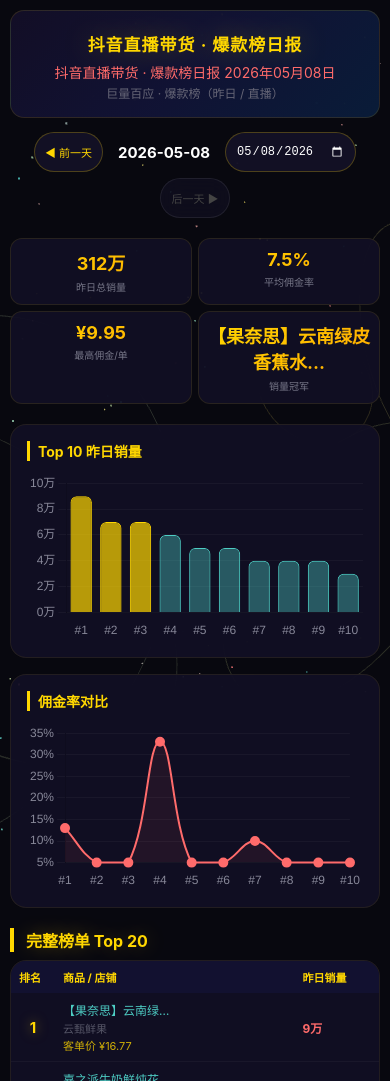
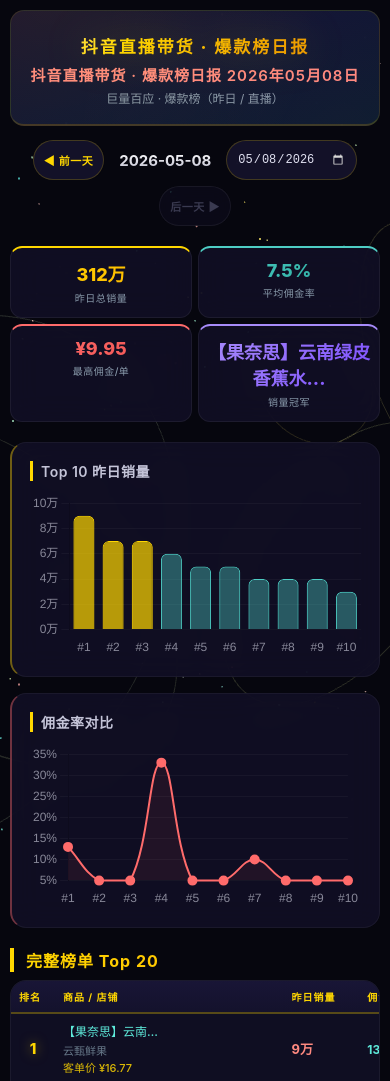
Before and after one commit to YuZe1223/daily-report, a plain HTML site: page index.html in a window 390 px wide. Shown: the top 1081 px of the page. Drawn offline with nearby package versions, Linux system fonts and the light colour scheme; animation ran at ten frames a second.

Commit message:
Enhanced typography & color scheme with gradients and richer palette

```diff
--- a/index.html
+++ b/index.html
@@ -8,77 +8,99 @@
 <script src="https://cdn.jsdelivr.net/npm/three@0.160.0/build/three.min.js"></script>
 <style>
 *{margin:0;padding:0;box-sizing:border-box}
-body{font-family:-apple-system,BlinkMacSystemFont,'PingFang SC','Microsoft YaHei',sans-serif;background:#08080f;color:#e0e0e0;overflow-x:hidden;-webkit-tap-highlight-color:transparent}
+body{font-family:-apple-system,BlinkMacSystemFont,'PingFang SC','Microsoft YaHei',sans-serif;background:#06060e;color:#d4d4e0;overflow-x:hidden;-webkit-tap-highlight-color:transparent}
 #bg-canvas{position:fixed;top:0;left:0;width:100%;height:100%;z-index:0;pointer-events:none}
 .container{position:relative;z-index:1;max-width:1100px;margin:0 auto;padding:16px}
-.header{text-align:center;padding:28px 16px 22px;background:linear-gradient(135deg,rgba(20,15,40,.92),rgba(18,20,55,.92),rgba(10,30,60,.92));border-radius:20px;margin-bottom:20px;border:1px solid rgba(255,215,0,.12);backdrop-filter:blur(20px);-webkit-backdrop-filter:blur(20px)}
-.header h1{font-size:clamp(18px,4vw,28px);color:#ffd700;margin-bottom:6px;letter-spacing:1px;text-shadow:0 0 30px rgba(255,215,0,.3)}
-.header .date{color:#ff6b6b;font-size:14px;margin-top:4px}
-.header .sub{color:#667;font-size:12px;margin-top:2px}
+
+.header{text-align:center;padding:30px 16px 24px;background:linear-gradient(160deg,rgba(25,18,50,.94) 0%,rgba(15,22,55,.94) 50%,rgba(8,28,50,.94) 100%);border-radius:20px;margin-bottom:20px;border:1px solid rgba(255,215,0,.15);border-bottom:2px solid rgba(255,215,0,.2);backdrop-filter:blur(20px);-webkit-backdrop-filter:blur(20px);position:relative;overflow:hidden}
+.header::before{content:'';position:absolute;top:-50%;left:-50%;width:200%;height:200%;background:radial-gradient(circle at 30% 20%,rgba(255,215,0,.06) 0%,transparent 50%),radial-gradient(circle at 70% 80%,rgba(255,107,107,.04) 0%,transparent 50%);pointer-events:none}
+.header h1{font-size:clamp(18px,4vw,28px);background:linear-gradient(135deg,#ffe680 0%,#ffd700 30%,#f0a500 70%,#e08900 100%);-webkit-background-clip:text;-webkit-text-fill-color:transparent;background-clip:text;margin-bottom:6px;letter-spacing:2px;font-weight:800;text-shadow:none;filter:drop-shadow(0 0 20px rgba(255,215,0,.25))}
+.header .date{color:#ff8a80;font-size:15px;margin-top:6px;font-weight:600;letter-spacing:1px}
+.header .sub{color:#8899aa;font-size:12px;margin-top:4px;font-weight:400}
+
 .date-nav{display:flex;justify-content:center;align-items:center;gap:10px;margin-bottom:20px;flex-wrap:wrap}
-.date-nav button{background:rgba(20,18,40,.85);color:#ffd700;border:1px solid rgba(255,215,0,.25);padding:10px 18px;border-radius:25px;cursor:pointer;font-size:14px;transition:all .25s;backdrop-filter:blur(10px);-webkit-backdrop-filter:blur(10px);min-height:44px}
-.date-nav button:hover{background:rgba(255,215,0,.12);border-color:#ffd700;box-shadow:0 0 20px rgba(255,215,0,.15)}
-.date-nav button:disabled{color:#444;border-color:rgba(255,255,255,.08);cursor:not-allowed;box-shadow:none;background:rgba(20,18,40,.5)}
-.date-nav .current-date{font-size:clamp(15px,3vw,18px);font-weight:bold;color:#fff;min-width:110px;text-align:center}
-.date-nav input[type=date]{background:rgba(20,18,40,.85);color:#fff;border:1px solid rgba(255,215,0,.25);padding:8px 14px;border-radius:25px;font-size:14px;backdrop-filter:blur(10px);-webkit-backdrop-filter:blur(10px);min-height:44px}
-.date-nav input[type=date]::-webkit-calendar-picker-indicator{filter:invert(1)}
+.date-nav button{background:rgba(22,20,45,.88);color:#ffd700;border:1px solid rgba(255,215,0,.2);padding:10px 18px;border-radius:25px;cursor:pointer;font-size:14px;font-weight:600;transition:all .25s;backdrop-filter:blur(10px);-webkit-backdrop-filter:blur(10px);min-height:44px;letter-spacing:.5px}
+.date-nav button:hover{background:rgba(255,215,0,.15);border-color:#ffd700;box-shadow:0 0 24px rgba(255,215,0,.2);transform:translateY(-1px)}
+.date-nav button:disabled{color:#3a3a50;border-color:rgba(255,255,255,.06);cursor:not-allowed;box-shadow:none;background:rgba(18,16,38,.4);transform:none}
+.date-nav .current-date{font-size:clamp(15px,3vw,18px);font-weight:700;background:linear-gradient(180deg,#ffffff,#c0c0d0);-webkit-background-clip:text;-webkit-text-fill-color:transparent;background-clip:text;min-width:110px;text-align:center}
+.date-nav input[type=date]{background:rgba(22,20,45,.88);color:#e0e0f0;border:1px solid rgba(255,215,0,.2);padding:8px 14px;border-radius:25px;font-size:14px;backdrop-filter:blur(10px);-webkit-backdrop-filter:blur(10px);min-height:44px;font-weight:500}
+.date-nav input[type=date]::-webkit-calendar-picker-indicator{filter:invert(.85)}
+
 .stats-row{display:grid;grid-template-columns:repeat(4,1fr);gap:12px;margin-bottom:20px}
-.stat-card{background:rgba(18,16,38,.85);border-radius:16px;padding:18px 12px;text-align:center;border:1px solid rgba(255,215,0,.1);backdrop-filter:blur(15px);-webkit-backdrop-filter:blur(15px);transition:all .3s}
-.stat-card:hover{border-color:rgba(255,215,0,.3);transform:translateY(-2px);box-shadow:0 8px 30px rgba(0,0,0,.3)}
-.stat-card .value{font-size:clamp(20px,3.5vw,30px);font-weight:bold;background:linear-gradient(135deg,#ffd700,#ffaa00);-webkit-background-clip:text;-webkit-text-fill-color:transparent;background-clip:text}
-.stat-card .label{font-size:11px;color:#778;margin-top:4px}
+.stat-card{background:rgba(18,16,38,.85);border-radius:16px;padding:20px 12px;text-align:center;border:1px solid rgba(255,255,255,.06);backdrop-filter:blur(15px);-webkit-backdrop-filter:blur(15px);transition:all .3s;position:relative;overflow:hidden}
+.stat-card:nth-child(1){border-top:2px solid #ffd700}
+.stat-card:nth-child(2){border-top:2px solid #4ecdc4}
+.stat-card:nth-child(3){border-top:2px solid #ff6b6b}
+.stat-card:nth-child(4){border-top:2px solid #a78bfa}
+.stat-card:hover{transform:translateY(-2px);box-shadow:0 12px 40px rgba(0,0,0,.35)}
+.stat-card .value{font-size:clamp(20px,3.5vw,30px);font-weight:800;margin-bottom:2px}
+.stat-card:nth-child(1) .value{background:linear-gradient(135deg,#ffd700,#ffb300);-webkit-background-clip:text;-webkit-text-fill-color:transparent;background-clip:text}
+.stat-card:nth-child(2) .value{background:linear-gradient(135deg,#4ecdc4,#26a69a);-webkit-background-clip:text;-webkit-text-fill-color:transparent;background-clip:text}
+.stat-card:nth-child(3) .value{background:linear-gradient(135deg,#ff6b6b,#ef5350);-webkit-background-clip:text;-webkit-text-fill-color:transparent;background-clip:text}
+.stat-card:nth-child(4) .value{background:linear-gradient(135deg,#a78bfa,#7c4dff);-webkit-background-clip:text;-webkit-text-fill-color:transparent;background-clip:text}
+.stat-card .label{font-size:11px;color:#8899aa;margin-top:4px;font-weight:500;letter-spacing:.5px;text-transform:uppercase}
+
 .charts-row{display:grid;grid-template-columns:1fr 1fr;gap:16px;margin:20px 0}
-.chart-box{background:rgba(18,16,38,.85);border-radius:16px;padding:16px;border:1px solid rgba(255,215,0,.08);backdrop-filter:blur(15px);-webkit-backdrop-filter:blur(15px)}
-.chart-box h3{color:#ffd700;font-size:14px;margin-bottom:12px;padding-left:8px;border-left:3px solid #ffd700}
+.chart-box{background:rgba(18,16,38,.85);border-radius:16px;padding:18px;border:1px solid rgba(255,255,255,.05);backdrop-filter:blur(15px);-webkit-backdrop-filter:blur(15px)}
+.chart-box:nth-child(1){border-left:2px solid rgba(255,215,0,.4)}
+.chart-box:nth-child(2){border-left:2px solid rgba(255,107,107,.4)}
+.chart-box h3{color:#c4c4d8;font-size:14px;margin-bottom:12px;padding-left:8px;border-left:3px solid #ffd700;font-weight:600;letter-spacing:.5px}
 .chart-box canvas{max-height:260px}
-.section-title{font-size:clamp(16px,3vw,20px);color:#ffd700;margin:20px 0 12px;padding-left:12px;border-left:4px solid #ffd700;text-shadow:0 0 20px rgba(255,215,0,.3)}
-.table-wrap{background:rgba(18,16,38,.85);border-radius:16px;overflow:hidden;border:1px solid rgba(255,215,0,.08);backdrop-filter:blur(15px);-webkit-backdrop-filter:blur(15px);-webkit-overflow-scrolling:touch}
+
+.section-title{font-size:clamp(16px,3vw,20px);background:linear-gradient(90deg,#ffd700,#ffb300);-webkit-background-clip:text;-webkit-text-fill-color:transparent;background-clip:text;margin:20px 0 12px;padding-left:12px;border-left:4px solid #ffd700;font-weight:700;letter-spacing:1px}
+
+.table-wrap{background:rgba(18,16,38,.88);border-radius:16px;overflow:hidden;border:1px solid rgba(255,255,255,.05);backdrop-filter:blur(15px);-webkit-backdrop-filter:blur(15px);-webkit-overflow-scrolling:touch}
 .table-scroll{overflow-x:auto}
 table{width:100%;border-collapse:collapse;min-width:600px}
-thead th{background:rgba(20,18,50,.95);color:#ffd700;padding:12px 14px;text-align:left;font-size:13px;position:sticky;top:0;z-index:2}
-tbody td{padding:10px 14px;font-size:13px;border-bottom:1px solid rgba(255,255,255,.04)}
+thead th{background:linear-gradient(180deg,rgba(25,22,55,.98),rgba(20,18,45,.98));color:#ffd700;padding:12px 14px;text-align:left;font-size:12px;position:sticky;top:0;z-index:2;font-weight:700;letter-spacing:1px;text-transform:uppercase;border-bottom:2px solid rgba(255,215,0,.3)}
+tbody td{padding:10px 14px;font-size:13px;border-bottom:1px solid rgba(255,255,255,.03);color:#c8c8d8}
 tbody tr{transition:all .2s}
-tbody tr:hover{background:rgba(255,215,0,.04)}
-.rank{font-weight:bold;font-size:15px;text-align:center;width:44px}
+tbody tr:nth-child(even){background:rgba(255,255,255,.015)}
+tbody tr:hover{background:rgba(255,215,0,.05)}
+tbody tr:hover td{color:#f0f0f8}
+.rank{font-weight:800;font-size:15px;text-align:center;width:44px}
 .rank-1{color:#ffd700;text-shadow:0 0 12px rgba(255,215,0,.5)}
-.rank-2{color:#c0c0c0;text-shadow:0 0 8px rgba(192,192,192,.4)}
-.rank-3{color:#cd7f32;text-shadow:0 0 8px rgba(205,127,50,.4)}
-.product-link{color:#4ecdc4;text-decoration:none;display:block;max-width:280px;overflow:hidden;text-overflow:ellipsis;white-space:nowrap;transition:all .2s}
-.product-link:hover{color:#ffd700}
-.shop-name{font-size:11px;color:#556;margin-top:2px}
-.unit-price{font-size:11px;color:#ffd700;margin-top:1px;opacity:.8}
-.sales{font-weight:bold;color:#ff6b6b;white-space:nowrap}
-.commission{color:#4ecdc4;font-weight:bold;white-space:nowrap;font-size:12px}
-.commission-high{color:#ffd700}
-.no-data{text-align:center;padding:60px;color:#555;font-size:16px}
-.footer{text-align:center;padding:24px;color:#445;font-size:11px}
-.glow{animation:pulse 2s ease-in-out infinite}
-@keyframes pulse{0%,100%{opacity:.6}50%{opacity:1}}
+.rank-2{color:#d0d0e0;text-shadow:0 0 8px rgba(200,200,220,.4)}
+.rank-3{color:#e0a060;text-shadow:0 0 8px rgba(224,160,96,.4)}
+
+.product-link{color:#5eeadb;text-decoration:none;display:block;max-width:280px;overflow:hidden;text-overflow:ellipsis;white-space:nowrap;transition:all .2s;font-weight:500}
+.product-link:hover{color:#ffd700;text-shadow:0 0 12px rgba(255,215,0,.3)}
+
+.shop-name{font-size:11px;color:#667788;margin-top:3px;font-weight:400}
+.unit-price{font-size:11px;color:#ffd700;margin-top:1px;opacity:.85;font-weight:500}
+
+.sales{font-weight:700;color:#ff8a80;white-space:nowrap;font-size:13px}
+.commission{color:#5eeadb;font-weight:700;white-space:nowrap;font-size:12px}
+.commission-high{color:#ffd700;text-shadow:0 0 8px rgba(255,215,0,.3)}
+
+.no-data{text-align:center;padding:60px;color:#556;font-size:16px}
+.footer{text-align:center;padding:24px;color:#4a5568;font-size:11px;font-weight:400;letter-spacing:.5px}
+
 @media(max-width:768px){
   .container{padding:10px}
-  .header{padding:20px 12px 16px;border-radius:14px;margin-bottom:14px}
+  .header{padding:22px 12px 18px;border-radius:14px;margin-bottom:14px}
   .header h1{font-size:17px}
   .stats-row{grid-template-columns:repeat(2,1fr);gap:8px}
-  .stat-card{padding:14px 8px;border-radius:12px}
+  .stat-card{padding:16px 8px;border-radius:12px}
   .stat-card .value{font-size:22px}
   .charts-row{grid-template-columns:1fr}
-  .chart-box canvas{max-height:220px}
+  .chart-box canvas{max-height:200px}
   .date-nav{gap:6px}
   .date-nav button{padding:8px 12px;font-size:12px;min-height:40px}
   .date-nav input[type=date]{padding:6px 10px;font-size:12px;min-height:40px}
-  .product-link{max-width:160px;font-size:12px}
-  tbody td{padding:8px 8px;font-size:12px}
-  thead th{padding:8px 8px;font-size:11px}
-  .table-scroll table{min-width:480px}
+  .product-link{max-width:150px;font-size:12px}
+  tbody td{padding:8px 8px;font-size:11px}
+  thead th{padding:8px 8px;font-size:10px}
+  .table-scroll table{min-width:460px}
   .section-title{margin:14px 0 8px}
 }
 @media(max-width:400px){
   .stats-row{grid-template-columns:repeat(2,1fr);gap:6px}
-  .stat-card{padding:10px 6px}
+  .stat-card{padding:12px 6px}
   .stat-card .value{font-size:18px}
   .stat-card .label{font-size:10px}
   .date-nav button{padding:6px 10px;font-size:11px}
-  .product-link{max-width:110px}
+  .product-link{max-width:100px}
 }
 </style>
 </head>
```
